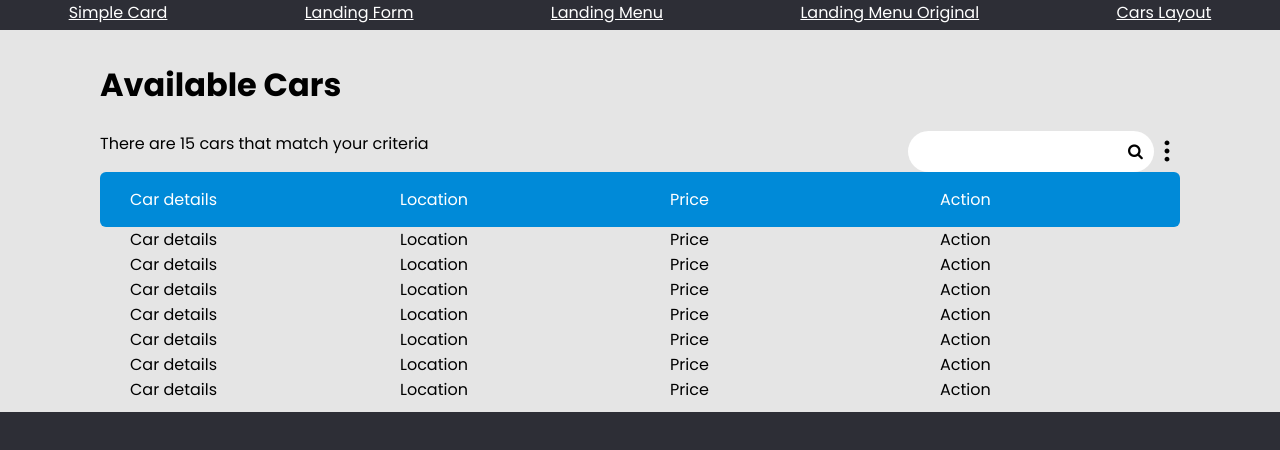
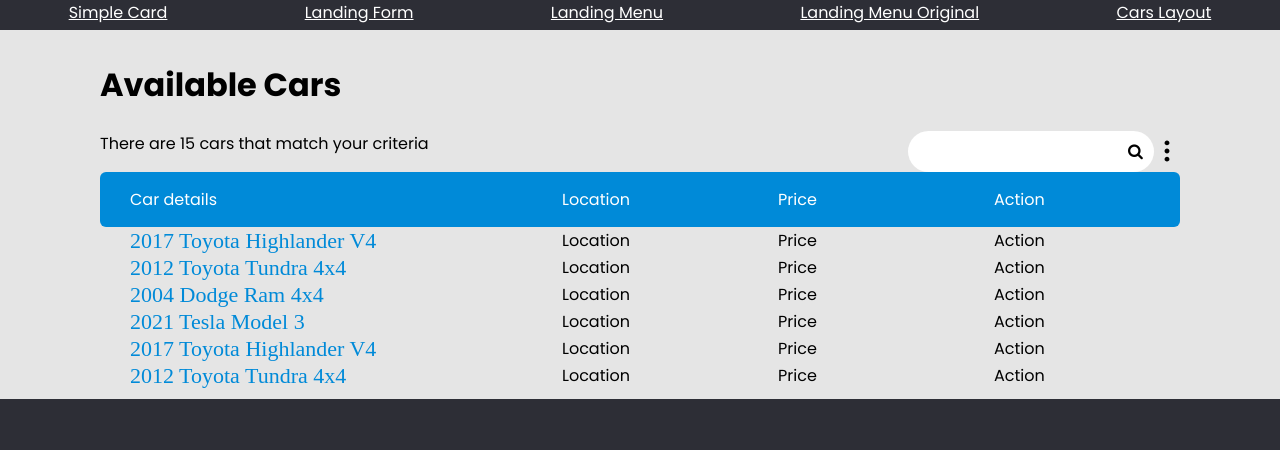
Before and after one commit to a4e3g6o0/figmaToCode, an Angular app: page /cars-layout in a window 1280 px wide. Shown: the top 450 px of the page. Built offline with nearby package versions, Linux system fonts and the light colour scheme.

Commit message:
Add style for titles

```diff
--- a/src/app/cars-layout/cars-layout.component.css
+++ b/src/app/cars-layout/cars-layout.component.css
@@ -16,7 +16,7 @@ header {
 
 .header {
   display: grid;
-  grid-template-columns: repeat(4, 25%);
+  grid-template-columns: 40% repeat(3, 20%);
   color: white;
   background: #008ad8;
   border-radius: 6px;
@@ -24,9 +24,13 @@ header {
   align-items: center;
 }
 
+.header label:nth-child(1) {
+  min-width: 285px;
+}
+
 .row {
   display: grid;
-  grid-template-columns: repeat(4, 25%);
+  grid-template-columns: 40% repeat(3, 20%);
   width: inherit;
   align-items: center;
 }
@@ -57,7 +61,7 @@ header {
 
 .search-input i {
   position: absolute;
-  padding-left: 220px;
+  margin-left: 220px;
 }
 
 .search img {
@@ -68,6 +72,17 @@ header {
 .search-input {
   display: flex;
   align-items: center;
+}
+
+.title {
+  min-width: 285px;
+  font-family: Lexend Deca;
+  font-style: normal;
+  font-weight: normal;
+  font-size: 22px;
+  line-height: 27px;
+
+  color: #008ad8;
 }
 
 @media (max-width: 414px) {
--- a/src/app/cars-layout/cars-layout.component.html
+++ b/src/app/cars-layout/cars-layout.component.html
@@ -1,6 +1,6 @@
 <div class="body">
   <header>
-    <div class="title">
+    <div>
       <h1>Available Cars</h1>
     </div>
     <div class="search">
@@ -20,43 +20,37 @@
       <label>Action</label>
     </div>
     <div class="row">
-      <label class="title">Car details</label>
+      <label class="title">2017 Toyota Highlander V4</label>
       <label class="description">Location</label>
       <label class="price">Price</label>
       <label class="like">Action</label>
     </div>
     <div class="row">
-      <label class="title">Car details</label>
+      <label class="title">2012 Toyota Tundra 4x4</label>
       <label class="description">Location</label>
       <label class="price">Price</label>
       <label class="like">Action</label>
     </div>
     <div class="row">
-      <label class="title">Car details</label>
+      <label class="title">2004 Dodge Ram 4x4</label>
       <label class="description">Location</label>
       <label class="price">Price</label>
       <label class="like">Action</label>
     </div>
     <div class="row">
-      <label class="title">Car details</label>
+      <label class="title">2021 Tesla Model 3</label>
       <label class="description">Location</label>
       <label class="price">Price</label>
       <label class="like">Action</label>
     </div>
     <div class="row">
-      <label class="title">Car details</label>
+      <label class="title">2017 Toyota Highlander V4</label>
       <label class="description">Location</label>
       <label class="price">Price</label>
       <label class="like">Action</label>
     </div>
     <div class="row">
-      <label class="title">Car details</label>
-      <label class="description">Location</label>
-      <label class="price">Price</label>
-      <label class="like">Action</label>
-    </div>
-    <div class="row">
-      <label class="title">Car details</label>
+      <label class="title">2012 Toyota Tundra 4x4</label>
       <label class="description">Location</label>
       <label class="price">Price</label>
       <label class="like">Action</label>
```
